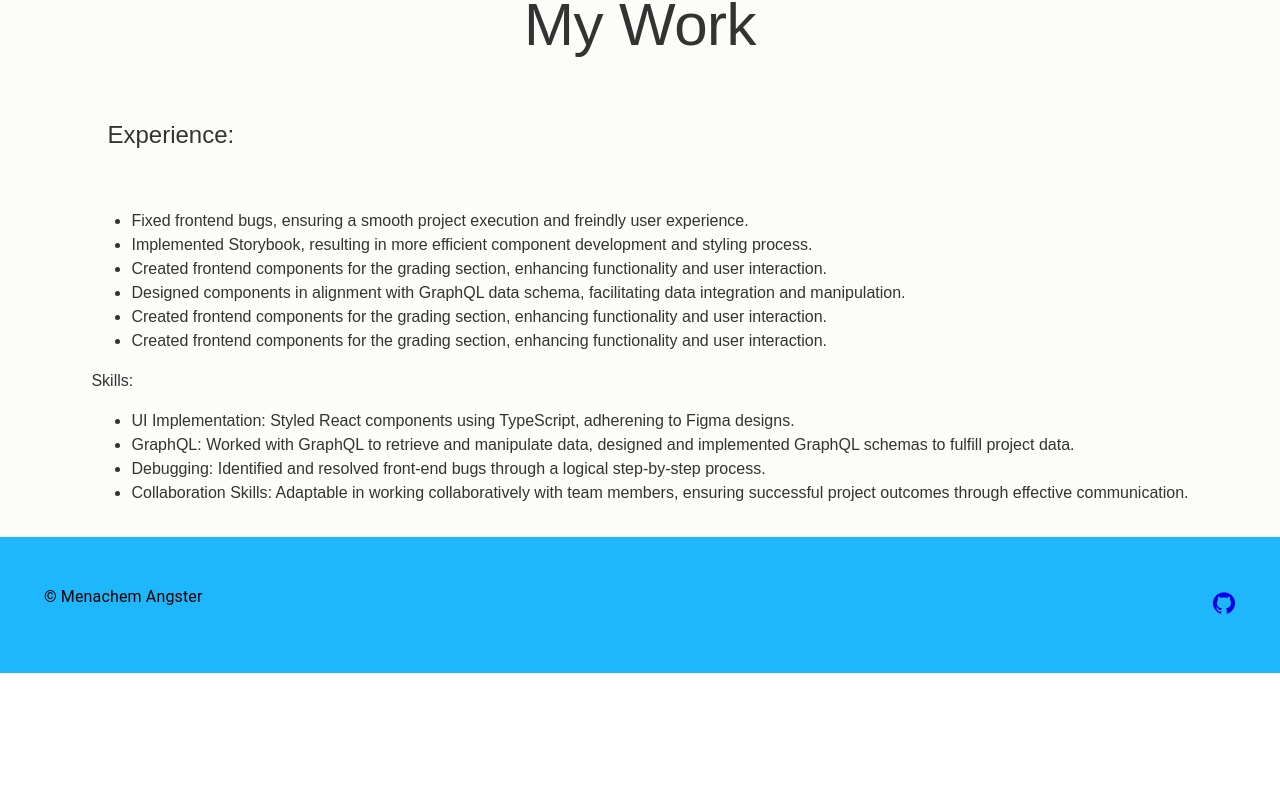
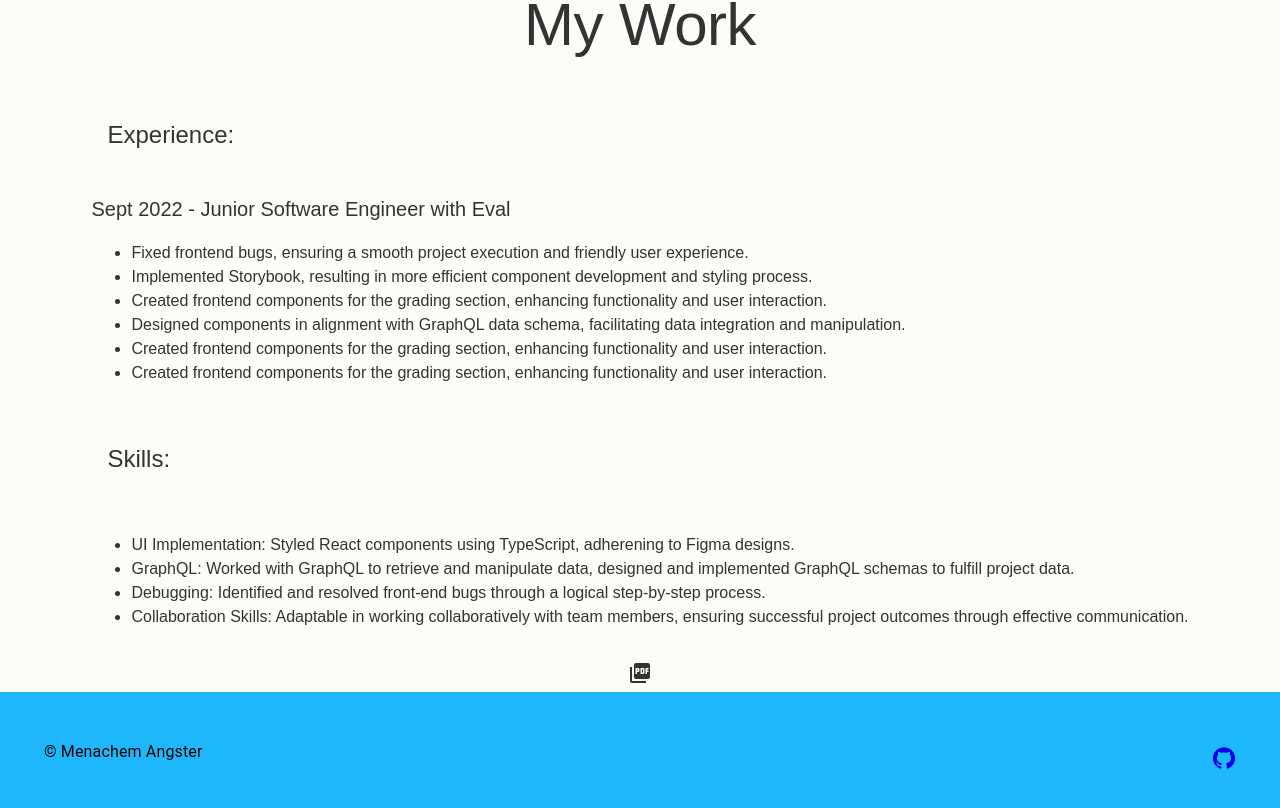
Before and after one commit to Angster770/DeveloperPortfolio, a React (Create React App) app: page / in a window 1280 px wide. Shown: the part 1409-2217 px from the top of the page. Before the commit the page ends 2082 px from the top, so only its background shows below. Built offline with nearby package versions, Linux system fonts and the light colour scheme; a web font is replaced by a local one.

Commit message:
added on my work

```diff
--- a/src/MyWork/MyWork.tsx
+++ b/src/MyWork/MyWork.tsx
@@ -4,6 +4,8 @@ import styled from "@emotion/styled"
 import GitHubIcon from "@mui/icons-material/GitHub"
 import { animateIntroSection } from "../LandingPage/MainPage"
 import { createTheme, ThemeProvider } from "@mui/material"
+import MenachemAngsterResume from "../PDF/MenachemAngsterResume.pdf"
+import PictureAsPdfIcon from "@mui/icons-material/PictureAsPdf"
 
 const theme = createTheme({
   typography: {
@@ -59,9 +61,12 @@ export const MyWork: () => JSX.Element = () => {
             >
               Experience:
             </Typography>
+            <Typography style={{ fontFamily: "VTCSundaykomixcaps, sans-serif" }} variant="h6">
+              Sept 2022 - Junior Software Engineer with Eval
+            </Typography>
             <Typography>
               <ul>
-                <li> Fixed frontend bugs, ensuring a smooth project execution and freindly user experience.</li>
+                <li> Fixed frontend bugs, ensuring a smooth project execution and friendly user experience.</li>
                 <li>Implemented Storybook, resulting in more efficient component development and styling process.</li>
                 <li>
                   Created frontend components for the grading section, enhancing functionality and user interaction.
@@ -78,7 +83,17 @@ export const MyWork: () => JSX.Element = () => {
                 </li>
               </ul>
             </Typography>
-            <Typography>Skills: </Typography>
+            <Typography
+              style={{
+                fontFamily: "VTCSundaykomixcaps, sans-serif",
+                padding: "1rem",
+                maxWidth: "80%",
+                lineHeight: "3.5",
+              }}
+              variant="h5"
+            >
+              Skills:
+            </Typography>
             <Typography>
               <ul>
                 <li>UI Implementation: Styled React components using TypeScript, adherening to Figma designs.</li>
@@ -97,6 +112,22 @@ export const MyWork: () => JSX.Element = () => {
             Check Out My Repo Here */}
           </Grid>
         </ThemeProvider>
+        <Typography
+          style={{
+            color: "inherit",
+            textDecoration: "none",
+            fontFamily: "VTCSundaykomixcaps, sans-serif",
+          }}
+        >
+          <a
+            style={{ color: "inherit", textDecoration: "none" }}
+            href={MenachemAngsterResume}
+            target="_blank"
+            rel="noopener noreferrer"
+          >
+            <PictureAsPdfIcon />
+          </a>
+        </Typography>
       </MyWorkContainer>
       {/* <a href="https://github.com/Angster770/DeveloperPortfolio" target="_blank" rel="noopener noreferrer"></a> */}
     </>
```
